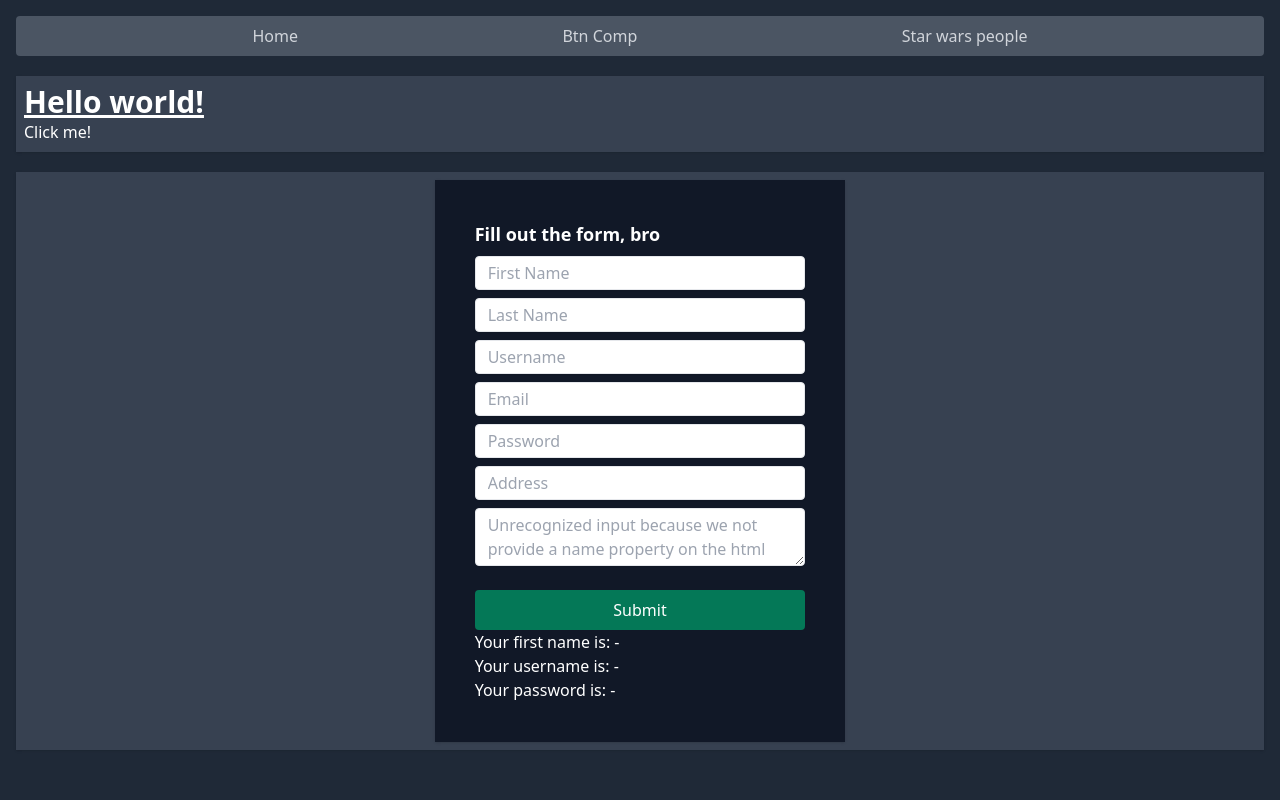
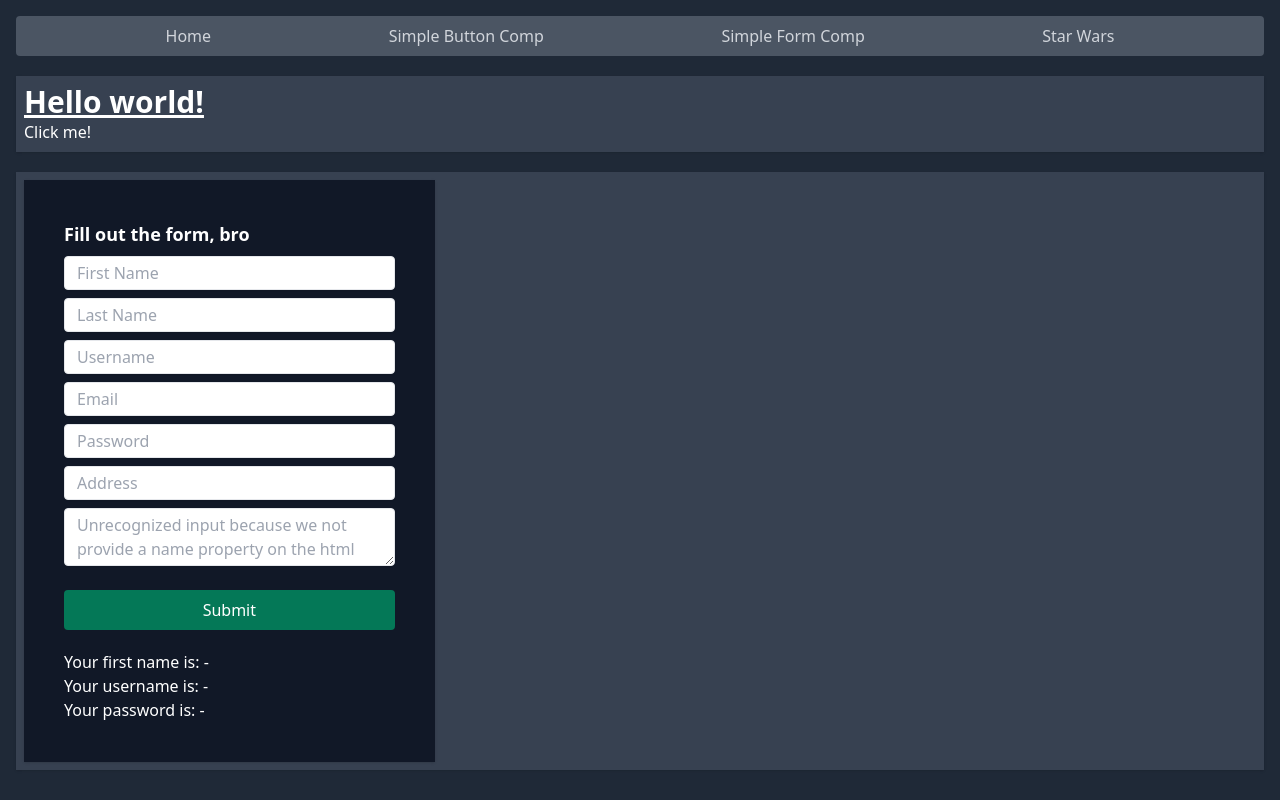
Before and after one commit to Milkywayrules/nextjs-ts-simple, a Next.js app: page / in a window 1280 px wide. Built offline with nearby package versions, Linux system fonts and the light colour scheme.

Commit message:
:lipstick: (all) refine some UI

```diff
--- a/src/components/SimpleButton.tsx
+++ b/src/components/SimpleButton.tsx
@@ -14,7 +14,7 @@ interface Props {}
  */
 const SimpleButton: FC<Props> = ({}) => {
   return (
-    <button name="example-btn" onClick={e => console.log('Element name:', e.currentTarget.name)}>
+    <button id="simple-btn" name="example-btn" onClick={e => console.log('#simple-btn:', e)}>
       Click me!
     </button>
   )
--- a/src/components/SimpleForm.tsx
+++ b/src/components/SimpleForm.tsx
@@ -44,6 +44,7 @@ const SimpleForm: FC<Props> = ({}) => {
     // this is called fragment, same as <React.Fragment> blablabla... </React.Fragment>
     <>
       <form
+        id="simple-form"
         name="simple-form"
         className="flex flex-col gap-2 text-gray-900"
         onSubmit={e => {
@@ -163,9 +164,11 @@ const SimpleForm: FC<Props> = ({}) => {
         </button>
       </form>
 
-      <p>Your first name is: {(firstnameRef.current && firstnameRef.current.value) || '-'}</p>
-      <p>Your username is: {usernameState || '-'}</p>
-      <p>Your password is: {mixedInputElement.password || '-'}</p>
+      <div className="mt-5">
+        <p>Your first name is: {(firstnameRef.current && firstnameRef.current.value) || '-'}</p>
+        <p>Your username is: {usernameState || '-'}</p>
+        <p>Your password is: {mixedInputElement.password || '-'}</p>
+      </div>
     </>
   )
 }
--- a/src/pages/index.tsx
+++ b/src/pages/index.tsx
@@ -1,4 +1,5 @@
 import type { NextPage } from 'next'
+import Link from 'next/link'
 import SimpleButton from '../components/SimpleButton'
 import SimpleForm from '../components/SimpleForm'
 
@@ -7,9 +8,26 @@ const Home: NextPage = () => {
     <>
       <nav className="bg-gray-600 rounded">
         <ul className="flex gap-3 text-gray-300 justify-evenly">
-          <li className="px-4 py-2 hover:text-white">Home</li>
-          <li className="px-4 py-2 hover:text-white">Btn Comp</li>
-          <li className="px-4 py-2 hover:text-white">Star wars people</li>
+          <li className="px-4 py-2 hover:text-white">
+            <Link href="/">
+              <a>Home</a>
+            </Link>
+          </li>
+          <li className="px-4 py-2 hover:text-white">
+            <Link href="/#simple-btn">
+              <a>Simple Button Comp</a>
+            </Link>
+          </li>
+          <li className="px-4 py-2 hover:text-white">
+            <Link href="/#simple-form">
+              <a>Simple Form Comp</a>
+            </Link>
+          </li>
+          <li className="px-4 py-2 hover:text-white">
+            <Link href="/star-wars">
+              <a>Star Wars</a>
+            </Link>
+          </li>
         </ul>
       </nav>
 
@@ -20,7 +38,7 @@ const Home: NextPage = () => {
       </section>
 
       {/* simple form demo */}
-      <section className="flex justify-center p-2 mt-5 bg-gray-700 shadow">
+      <section className="flex p-2 mt-5 bg-gray-700 shadow">
         <div className="w-9/12 p-10 bg-gray-900 shadow md:w-1/2 lg:w-1/3">
           <h2 className="text-lg font-semibold">Fill out the form, bro</h2>
           <div className="mt-2"></div>
--- a/src/pages/star-wars/[id].tsx
+++ b/src/pages/star-wars/[id].tsx
@@ -44,7 +44,7 @@ const StarWars: NextPage = ({}) => {
         })
         .finally(() => setIsLoading(false))
     }
-  }, [router.isReady]) // depends on empty array, only run once on componentDidMount lifecycle
+  }, [router.isReady]) // depends on router.isReady, run once on componentDidMount lifecycle and when router.isReady is changed
 
   if (isLoading) return <LoadingMessage />
   if (isError) return <ErrorMessage />
--- a/src/pages/star-wars/index.tsx
+++ b/src/pages/star-wars/index.tsx
@@ -45,7 +45,7 @@ const buildUrl = (pathname: string, slug: string) => `${pathname}/${slug}`
  * Go to localhost:port/star-wars
  */
 const StarWars: NextPage = ({}) => {
-  const [resData, setResData] = useState<PersonAttribute[]>([])
+  const [resData, setResData] = useState<PersonAttribute[]>()
   const [isLoading, setIsLoading] = useState(true)
   const [isError, setIsError] = useState(false)
 
@@ -74,6 +74,7 @@ const StarWars: NextPage = ({}) => {
       </div>
       <div className="flex flex-col gap-4">
         <h1 className="text-2xl font-bold">Star Wars People</h1>
+
         {resData.map(person => (
           <span className="max-w-md px-4 py-2 border border-gray-200 rounded shadow min-w-fit hover:border-indigo-400">
             <PersonInfo key={person.url} person={person} />
```
